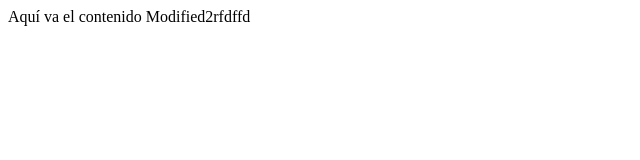
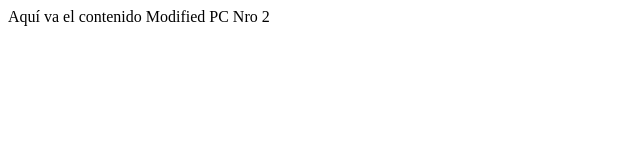
Before and after one commit to dikson88512/GitHubPractice, a plain HTML site: page Index.html in a window 1280 px wide. Shown: the full height of the page, 0-640 px from the left. Drawn offline with Linux system fonts and the light colour scheme.

Commit message:
wrwerwerwee

```diff
--- a/Index.html
+++ b/Index.html
@@ -3,6 +3,6 @@
     <title>Mi página de ejemplo</title>
   </head>
   <body>
-    Aquí va el contenido Modified2rfdffd
+    Aquí va el contenido Modified PC Nro 2
   </body>
 </html>
```
